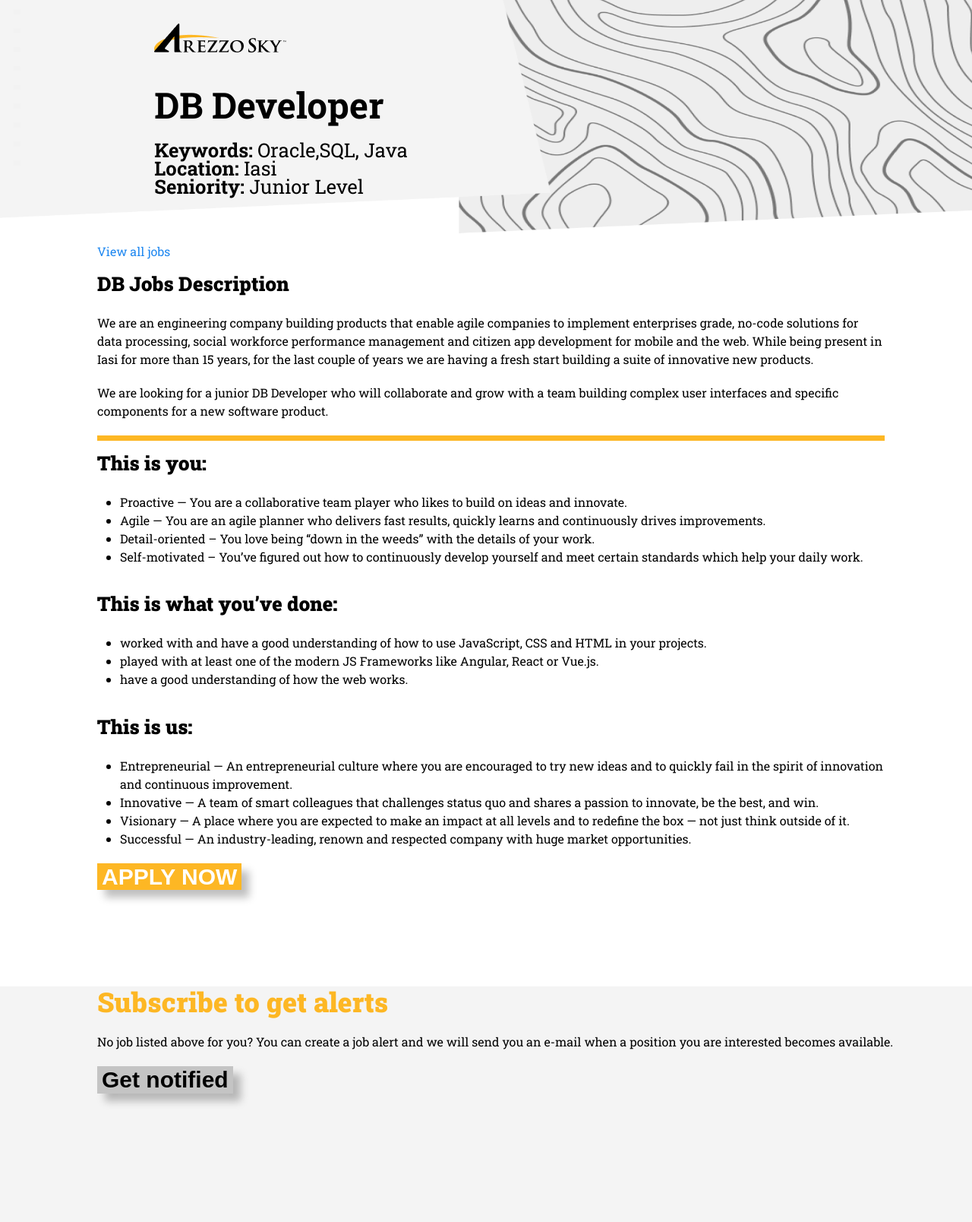
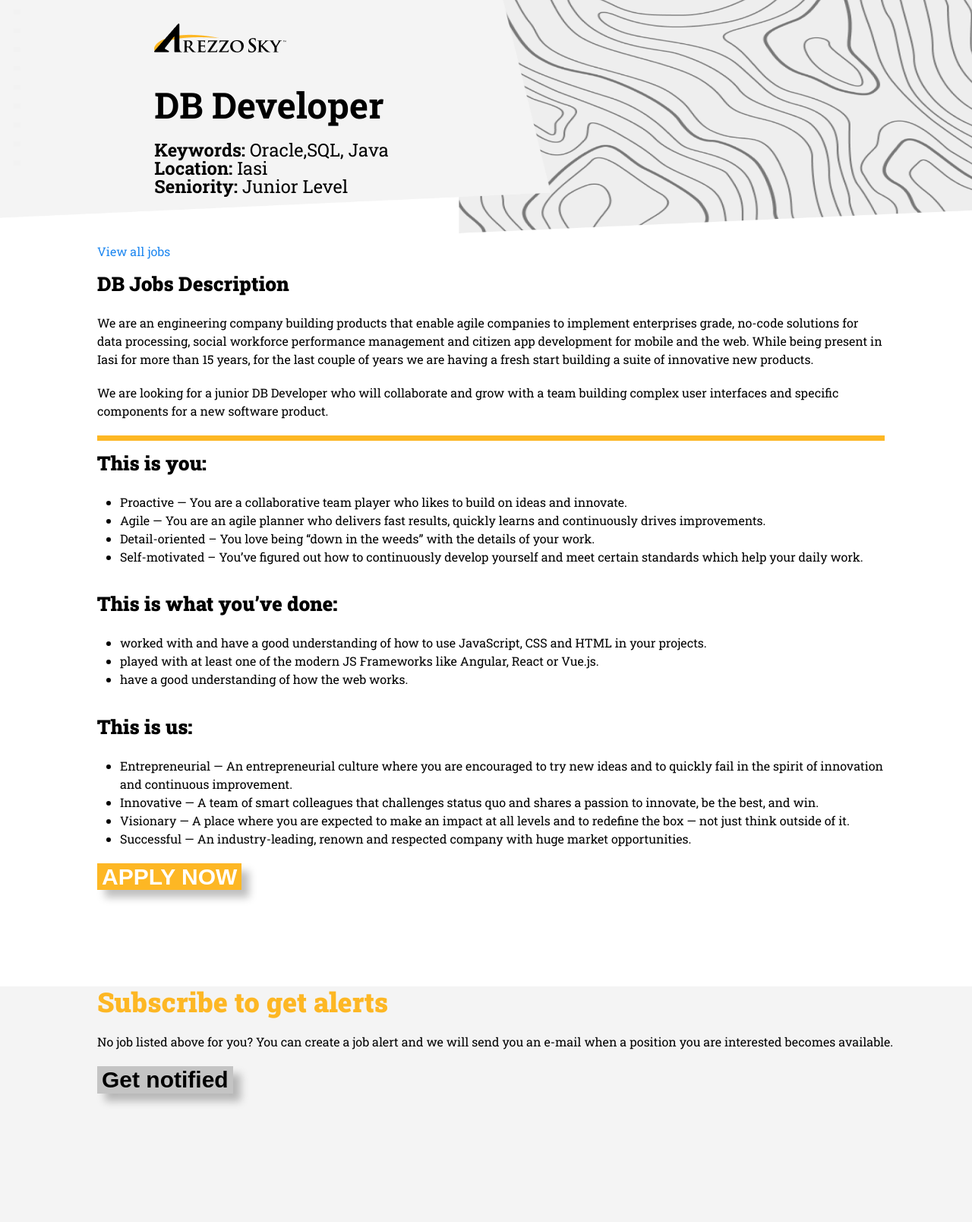
Before and after one commit to dhananjay-fe/dhananjay-fe.github.io, a Jekyll site: the page built from _jobs/database.md, in a window 1280 px wide. Shown: the whole page at 76% size. Built offline with Jekyll 4.4.1, drawn with Linux system fonts in a browser that asks for light colours; nearby versions of some CDN libraries.

Commit message:
Update default.html

```diff
--- a/_layouts/default.html
+++ b/_layouts/default.html
@@ -22,9 +22,9 @@
                                 <strong style="font-size: 3.7vw">{{ page.title   }}</strong>
                             </div>
                             <div class="job-pointers">
-                                <p style="font-size: 2vw"><b>Keywords:</b> {{ page.Keywords  }}</p>
-                                <p style="font-size: 2vw"><b>Location:</b> {{ page.location  }}</p>
-                                <p style="font-size: 2vw"><b>Seniority:</b> {{  page.Seniority  }}</p>
+                                <p style="font-size: 1.85vw"><b>Keywords:</b> {{ page.Keywords  }}</p>
+                                <p style="font-size: 1.85vw"><b>Location:</b> {{ page.location  }}</p>
+                                <p style="font-size: 1.85vw"><b>Seniority:</b> {{  page.Seniority  }}</p>
                             </div>
                         </dl>
                     </div>
```
